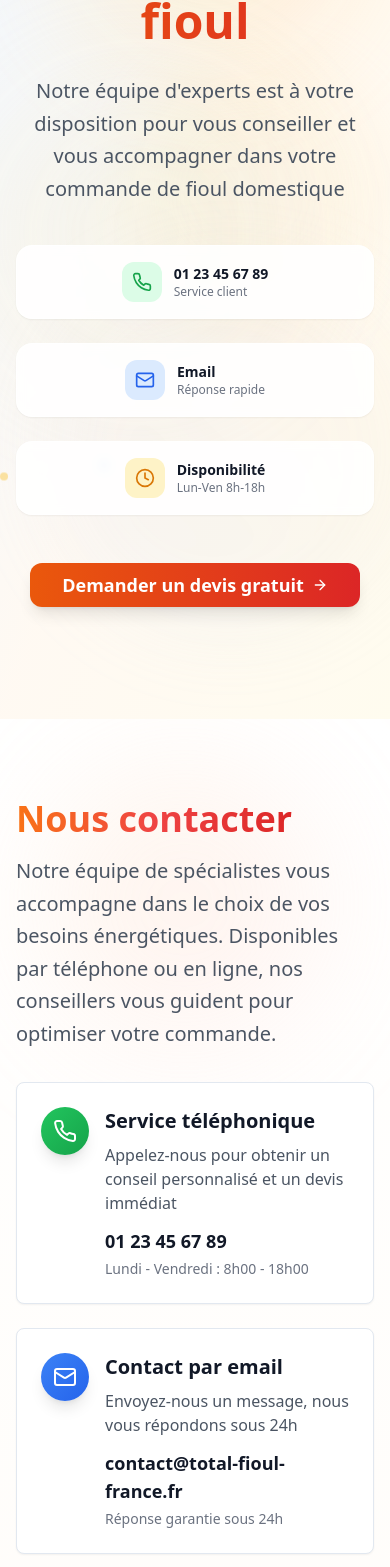
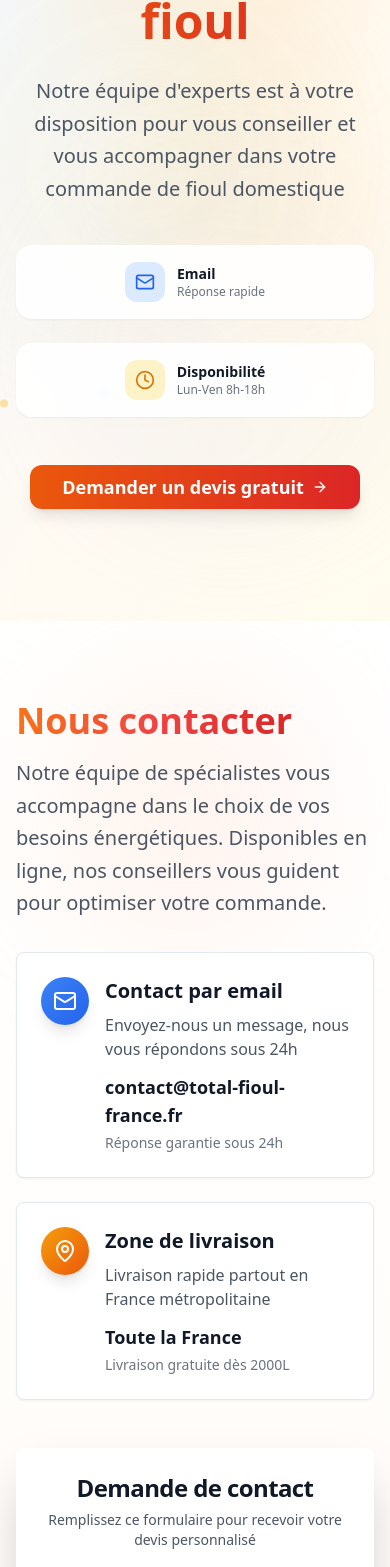
Before and after one commit to dvvvvv411/fioul-prix-rapide, a React (Vite) app: page /contact in a window 390 px wide. Shown: the part 430-1997 px from the top of the page. Built offline with nearby package versions, Linux system fonts and the light colour scheme.

Commit message:
Hide phone number and update footer year
Hide the phone number on the contact page and everywhere else. Update the footer year from 2024 to 2025.

```diff
--- a/src/components/ContactForm.tsx
+++ b/src/components/ContactForm.tsx
@@ -46,34 +46,12 @@ const ContactForm = () => {
               </h2>
               <p className="text-xl text-gray-600 leading-relaxed">
                 Notre équipe de spécialistes vous accompagne dans le choix de vos besoins énergétiques.
-                Disponibles par téléphone ou en ligne, nos conseillers vous guident pour optimiser votre commande.
+                Disponibles en ligne, nos conseillers vous guident pour optimiser votre commande.
               </p>
             </div>
 
-            {/* Contact Cards */}
+            {/* Contact Cards - Phone removed */}
             <div className="space-y-6">
-              <Card className="group hover:shadow-lg transition-all duration-300 hover:transform hover:translate-x-2">
-                <CardContent className="p-6">
-                  <div className="flex items-start space-x-4">
-                    <div className="flex-shrink-0 w-12 h-12 rounded-full bg-gradient-to-br from-green-500 to-green-600 p-3 shadow-lg">
-                      <Phone className="w-full h-full text-white" />
-                    </div>
-                    <div className="flex-1">
-                      <h4 className="text-xl font-bold text-gray-900 mb-2">
-                        Service téléphonique
-                      </h4>
-                      <p className="text-gray-600 mb-3">
-                        Appelez-nous pour obtenir un conseil personnalisé et un devis immédiat
-                      </p>
-                      <div className="space-y-1">
-                        <p className="font-semibold text-lg text-gray-900">01 23 45 67 89</p>
-                        <p className="text-gray-500 text-sm">Lundi - Vendredi : 8h00 - 18h00</p>
-                      </div>
-                    </div>
-                  </div>
-                </CardContent>
-              </Card>
-
               <Card className="group hover:shadow-lg transition-all duration-300 hover:transform hover:translate-x-2">
                 <CardContent className="p-6">
                   <div className="flex items-start space-x-4">
--- a/src/components/ContactHero.tsx
+++ b/src/components/ContactHero.tsx
@@ -35,17 +35,8 @@ const ContactHero = () => {
             et vous accompagner dans votre commande de fioul domestique
           </p>
 
-          {/* Animated Contact Info Cards */}
-          <div className="grid grid-cols-1 sm:grid-cols-3 gap-6 mb-12 max-w-3xl mx-auto">
-            <div className="flex items-center justify-center gap-3 p-4 bg-white/90 backdrop-blur-sm border border-white/50 rounded-2xl shadow-sm hover:shadow-md transition-all duration-300 hover:scale-105 animate-fade-in" style={{ animationDelay: '0.4s' }}>
-              <div className="w-10 h-10 bg-green-100 rounded-xl flex items-center justify-center">
-                <Phone size={20} className="text-green-600" />
-              </div>
-              <div className="text-left">
-                <div className="text-sm font-semibold text-gray-900">01 23 45 67 89</div>
-                <div className="text-xs text-gray-500">Service client</div>
-              </div>
-            </div>
+          {/* Animated Contact Info Cards - Phone removed */}
+          <div className="grid grid-cols-1 sm:grid-cols-2 gap-6 mb-12 max-w-2xl mx-auto">
             <div className="flex items-center justify-center gap-3 p-4 bg-white/90 backdrop-blur-sm border border-white/50 rounded-2xl shadow-sm hover:shadow-md transition-all duration-300 hover:scale-105 animate-fade-in" style={{ animationDelay: '0.6s' }}>
               <div className="w-10 h-10 bg-blue-100 rounded-xl flex items-center justify-center">
                 <Mail size={20} className="text-blue-600" />
--- a/src/components/Footer.tsx
+++ b/src/components/Footer.tsx
@@ -1,4 +1,3 @@
-
 
 import { Mail, MapPin } from 'lucide-react';
 import { Link } from 'react-router-dom';
@@ -59,7 +58,7 @@ const Footer = () => {
 
         <div className="border-t border-gray-700 mt-8 pt-8">
           <div className="text-center text-gray-400">
-            © 2024 Total Fioul France. Tous droits réservés.
+            © 2025 Total Fioul France. Tous droits réservés.
           </div>
         </div>
       </div>
```
